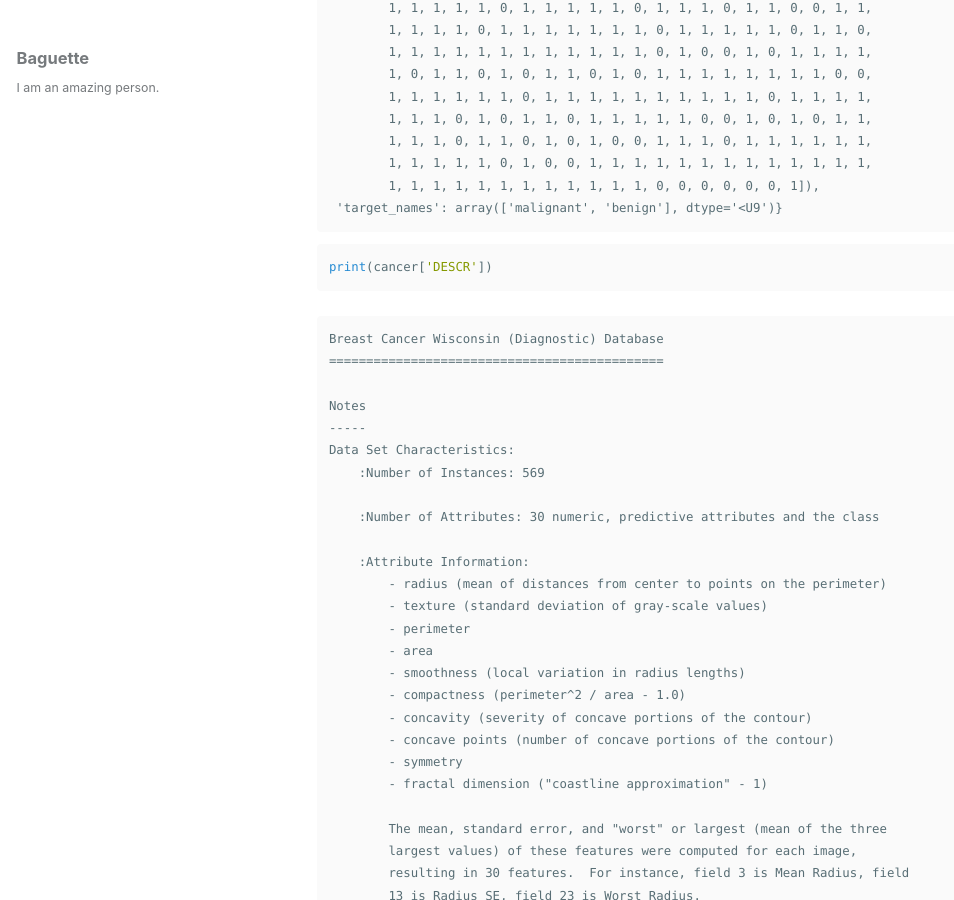
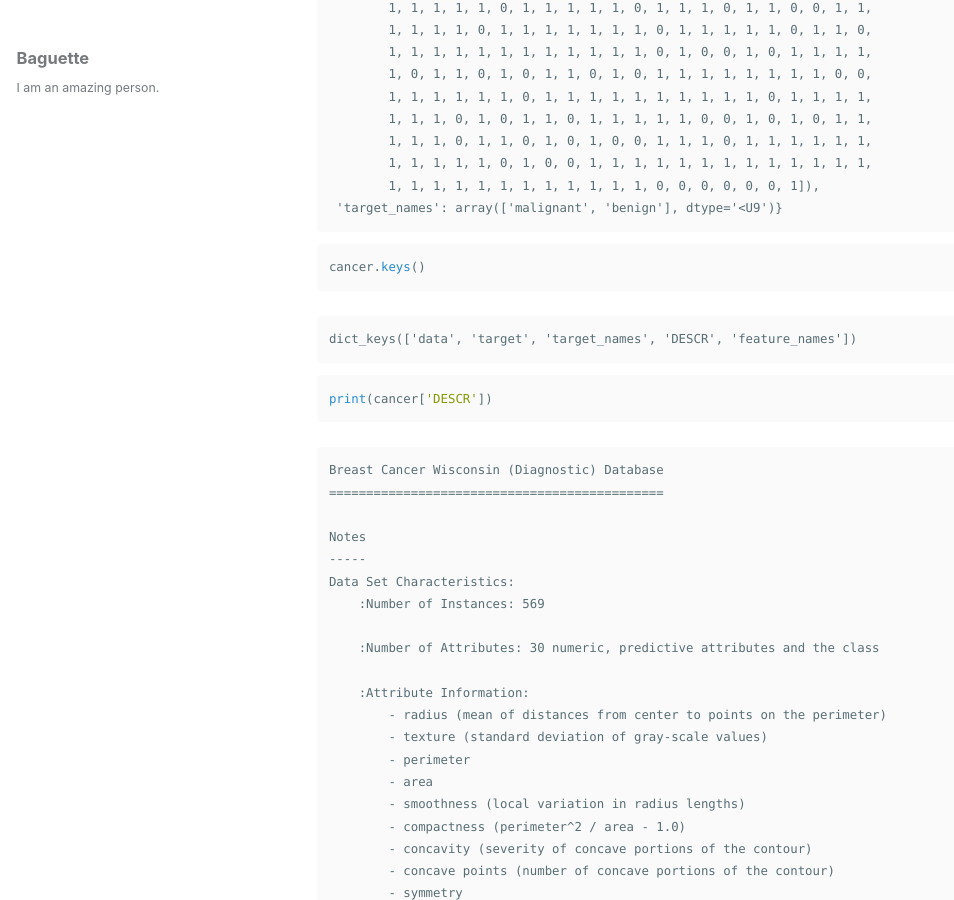
Before and after one commit to baguettexci/baguettexci.gituhb.io, a Jekyll site: the page built from _posts/2018-10-14-Project.md, in a window 1280 px wide and 900 px high, scrolled down 1689 px. Shown: the whole window, without its empty margins (0-954 px from the left). Built offline with Jekyll 4.4.1, drawn with Linux system fonts in a browser that asks for light colours; nearby versions of some CDN libraries.

Commit message:
Update 2018-10-14-Project.md

````diff
--- a/_posts/2018-10-14-Project.md
+++ b/_posts/2018-10-14-Project.md
@@ -79,8 +79,12 @@ cancer
         1, 1, 1, 1, 1, 1, 1, 1, 1, 1, 1, 1, 0, 0, 0, 0, 0, 0, 1]),
  'target_names': array(['malignant', 'benign'], dtype='<U9')}
 {% endhighlight %}
-
-
+```python
+cancer.keys()
+```
+{% highlight text %}
+dict_keys(['data', 'target', 'target_names', 'DESCR', 'feature_names'])
+{% endhighlight %}
 ```python
 print(cancer['DESCR'])
 ```
````
